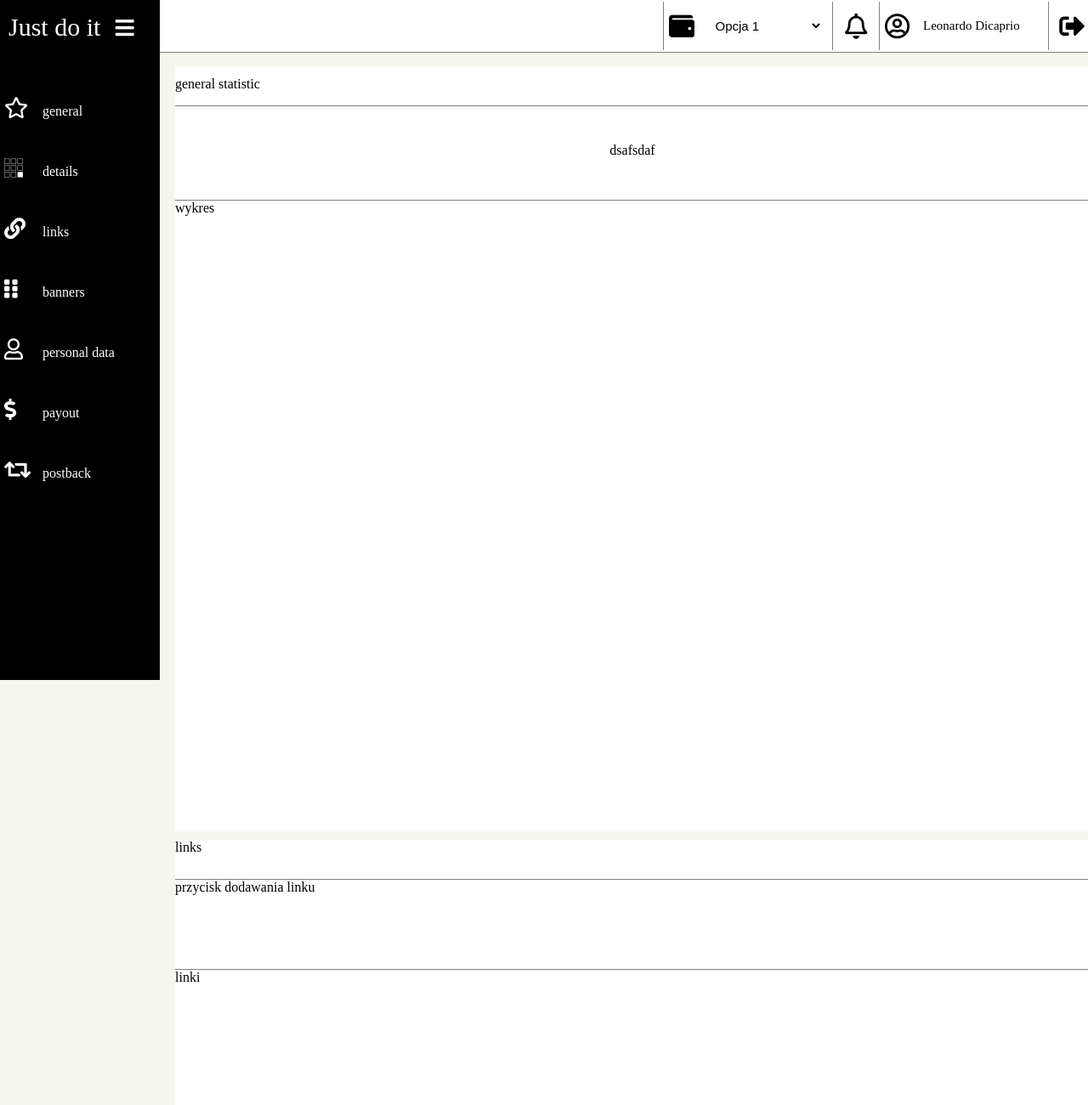
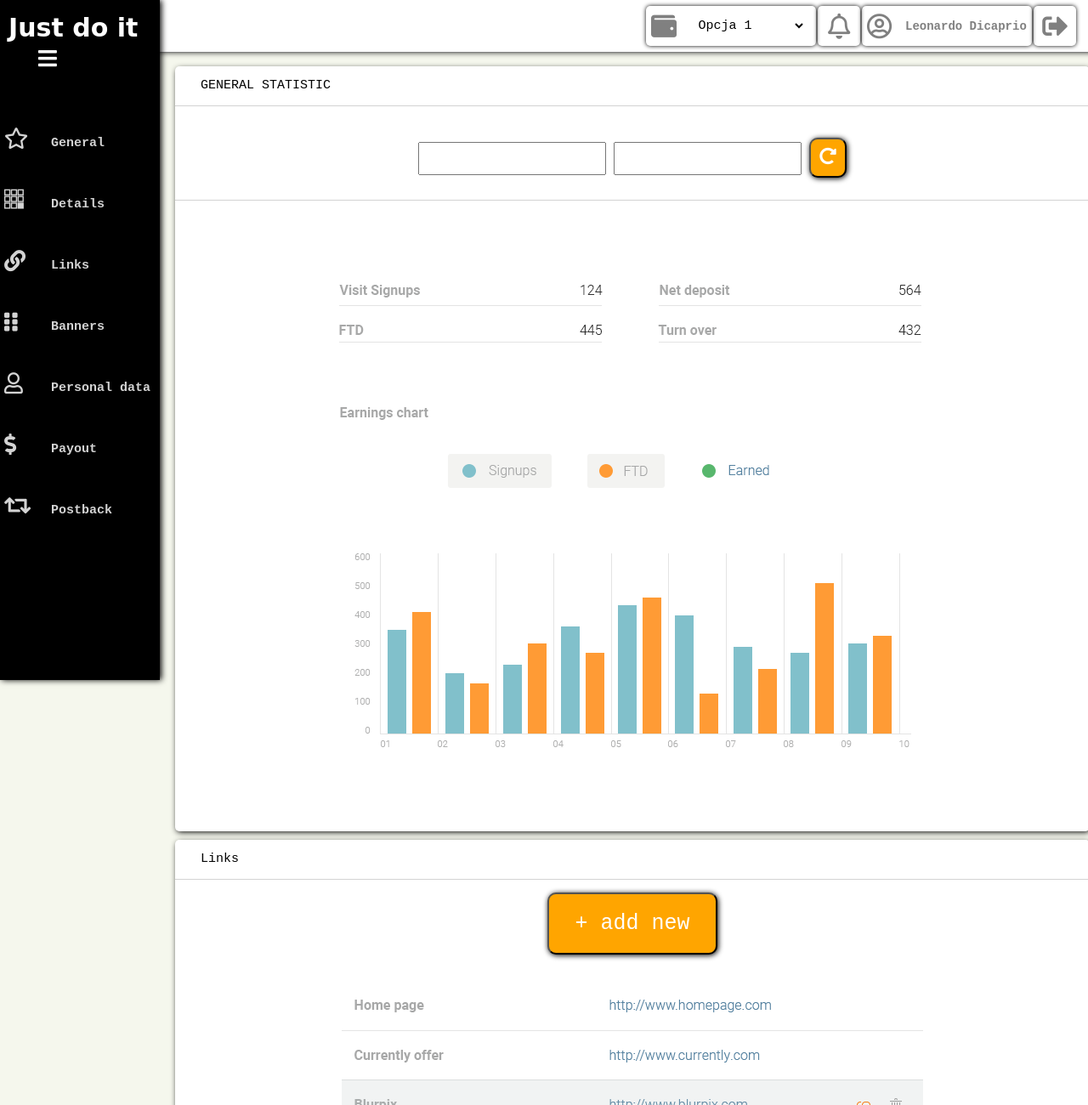
Before and after one commit to Krzysztof-G/projekt-indywidualny, a website: page src/index.html in a window 1280 px wide. Shown: the top 1300 px of the page at 85% size. Drawn offline with nearby package versions, Linux system fonts and the light colour scheme; files that its build step writes are made by us from their sources.

Commit message:
add styling

```diff
--- a/src/index.html
+++ b/src/index.html
@@ -32,47 +32,74 @@
                 <p>Just do it <i class="fas fa-bars"></i></p>
             </li>
             <li class="side-item">
-                <i class="far fa-star"></i><a class="side-link" href="#">general</a>
+                <i class="far fa-star"></i><a class="side-link" href="#">General</a></<i>
             </li>
             <li class="side-item">
-                <i class="fab fa-buromobelexperte"></i><a class="side-link" href="#">details</a>
+                <i class="fab fa-buromobelexperte"></i><a class="side-link" href="#">Details</a>
             </li>
             <li class="side-item">
-                <i class="fas fa-link"></i><a class="side-link" href="#">links</a>
+                <i class="fas fa-link"></i><a class="side-link" href="#">Links</a>
             </li>
             <li class="side-item">
-                <i class="fas fa-grip-vertical"></i><a class="side-link" href="#">banners</a>
+                <i class="fas fa-grip-vertical"></i><a class="side-link" href="#">Banners</a>
             </li>
             <li class="side-item">
-                <i class="far fa-user"></i><a class="side-link" href="#">personal data</a>
+                <i class="far fa-user"></i><a class="side-link" href="#">Personal data</a>
             </li>
             <li class="side-item">
-                <i class="fas fa-dollar-sign"></i><a class="side-link" href="#">payout</a>
+                <i class="fas fa-dollar-sign"></i><a class="side-link" href="#">Payout</a>
             </li>
             <li class="side-item">
-                <i class="fas fa-retweet"></i><a class="side-link" href="#">postback</a>
+                <i class="fas fa-retweet"></i><a class="side-link" href="#">Postback</a>
             </li>
           </ul>
     </header>
     <section class="content">
         <div class="container">
             <div class="chart">
-                <div class="top-chart">general statistic</div>
+                <div class="top-chart">
+                    <p>GENERAL STATISTIC</p>
+                </div>
                 <div class="center-chart">
-                    <div class="calender">dsafsdaf</div>
+                    <div class="calender">
+                        <div class="date-picker">
+                            <input type="text" name="date">
+                            <input type="text" name="date">
+                            <button class="refresh"><i class="fas fa-redo-alt"></i></button>
+                        </div>
+                    </div>
                 </div>
-                <div class="bottom-chart">wykres</div>
+                <div class="bottom-chart">
+                    <div class="chart-photo">
+                        <img src="images/wykres.png" alt="">
+                    </div>
+                </div>
             </div>
         </div>
         <div class="container">
             <div class="links">
-                <div class="top-links">links</div>
-                <div class="add-links">przycisk dodawania linku</div>
-                <div class="center-links">linki</div>
-                <div class="add-links">przycisk dodawania linku</div>
+                <div class="top-links">
+                    <p>Links</p>
+                </div>
+                <div class="add-links">
+                    <div class="button-links">
+                        <button class="new-links">+ add new</button>
+                    </div>
+                </div>
+                <div class="center-links">
+                    <div>
+                        <img src="images/linki.png" alt="">
+                    </div>
+                </div>
+                <div class="add-links">
+                    <div class="button-links">
+                        <button class="new-links">+ add new</button>
+                    </div>
+                </div>
             </div>
         </div>
     </section>
 
+
 </body>
 </html>
--- a/src/sass/partials/_content.scss
+++ b/src/sass/partials/_content.scss
@@ -3,31 +3,75 @@
     padding-left: 188px;
 }
 .top-chart{
-    padding-top: 12px;
-    border-bottom: grey solid 1px;
+    border-bottom: lightgrey solid 1px;
     height: 47px;
     text-align: left;
+    p{
+        padding-top: 14px;
+        padding-left: 30px;
+        padding-bottom: 14px;
+        margin: 0;
+    }
 }
 .center-chart{
-    border-bottom: grey solid 1px;
+    border-bottom: lightgrey solid 1px;
     height: 111px;
+}
+.date-picker input{
+    padding: 10px 20px;
 }
 .bottom-chart{
     height: 742px;
 }
+.chart-photo{
+    text-align: center;
+    padding: 75px 0;
+}
 .top-links{
-    border-bottom: grey solid 1px;
+    border-bottom: lightgrey solid 1px;
     height: 47px;
+    p{
+        padding-top: 14px;
+        padding-left: 30px;
+        padding-bottom: 14px;
+        margin: 0;
+    }
 }
 .add-links {
     height: 105px;
 }
 .center-links{
-    border-top: grey solid 1px;
-    border-bottom: grey solid 1px;
+    padding: 15px 0;
+    text-align: center;
     height: 640px;
 }
 .calender{
     text-align: center;
-    padding: 43px 0;
+    padding: 37px 0;
 }
+.new-links{
+    font-family: Andale Mono, monospace;
+    color: white;
+    font-size: 25px;
+    background-color: orange;
+    margin: 15px 0;
+    padding: 20px 30px;
+    border-radius: 10px;
+    box-shadow: 1px 1px 6px 0 black;
+}
+.button-links{
+    text-align: center;
+}
+.button-refresh{
+    padding-left: 400px;
+}
+.refresh{
+    font-family: Andale Mono, monospace;
+    color: white;
+    font-size: 20px;
+    background-color: orange;
+    padding: 10px 10px;
+    border-radius: 10px;
+    box-shadow: 1px 1px 6px 0 black;
+
+}
--- a/src/sass/partials/_global.scss
+++ b/src/sass/partials/_global.scss
@@ -5,8 +5,12 @@ body{
     background-color: rgb(245, 247, 237);
 }
 .container{
+    font-family: Andale Mono, monospace;
+    font-size: 15px;
+    box-shadow: black 1px 2px 7px -1px;
     padding: 0;
     background-color: white;
     width: 100%;
     margin: 0 0 10px 10px;
+    border-radius: 5px;
 }
--- a/src/sass/partials/_sidebar.scss
+++ b/src/sass/partials/_sidebar.scss
@@ -1,4 +1,5 @@
 .sidebar {
+    box-shadow: black 2px 0 7px 0;
     background-color: black;
     position: fixed;
     left: 0;
@@ -9,18 +10,20 @@
 }
 ul {
     text-align: left;
-    color: white;
+    color: lightgrey;
     text-decoration: none;
     list-style-type:none;
     padding-left: 0;
     margin: 0;
     a {
-        padding-left: 30px;
         text-align: center;;
-        color: white;
+        color: lightgrey;
         text-decoration: none;
     }
     li {
+        font-family: Andale Mono, monospace;
+        font-size: 15px;
+        font-weight: 700;
         padding: 20px 0;
     }
 }
@@ -31,7 +34,7 @@ ul :nth-child(1){
     margin-top: 5px;
     font-size: 30px;
     i{
-        padding-left: 10px;
+        padding-left: 35px;
     }
 }
 .side-item i{
@@ -40,3 +43,17 @@ ul :nth-child(1){
     width: 20px;
     padding-right: 10px;
 }
+.side-item p{
+    color: white;
+    font-family: Brush Script MT, Brush Script Std, cursive;
+    font-weight: 900;
+}
+li a {
+    margin-left: 30px;
+    padding:15px 10px 15px 10px;
+    transform: translateX(-150px);
+  }
+
+  li a:hover {
+    background-color:red;
+  }
--- a/src/sass/partials/_topbar.scss
+++ b/src/sass/partials/_topbar.scss
@@ -1,4 +1,6 @@
 .topbar{
+    color: grey;
+    font-weight: 900;
     text-align: right;
     align-items: right;
     background-color: white;
@@ -7,8 +9,10 @@
     width: 100%;
     height: 62px;
     border-bottom: grey solid 1px;
+    box-shadow: black 0 -1px 7px 0;
 }
 select{
+    font-family: Andale Mono, monospace;
     border: 0;
     font-size: 15px;
     background-color: white;
@@ -18,15 +22,15 @@ select{
 }
 table{
     height: 100%;
-    padding: 0;
+    padding: 5px 20px 5px 10px;
     float: right;
 }
 table td{
+    border-radius: 5px;
+    box-shadow: black 0 0 5px 0;
     text-align: center;
     width: 200px;
     margin: 0;
-    border-right: grey solid 1px;
-    border-left: grey solid 1px;
 }
 .coast i{
     padding-left: 5px;
@@ -50,11 +54,12 @@ table td{
     position: relative;
 }
 .user p{
-    font-size: 15px;
+    font-family: Andale Mono, monospace;
+    font-size: 14px;
     position: absolute;
     bottom: 0;
     padding-left: 50px;
-    padding-bottom: 5px;
+    padding-bottom: 1px;
 }
 .user i{
     padding-left: 5px;
```
Also changed, not shown: src/images/linki.png (added), src/images/wykres.png (added).
